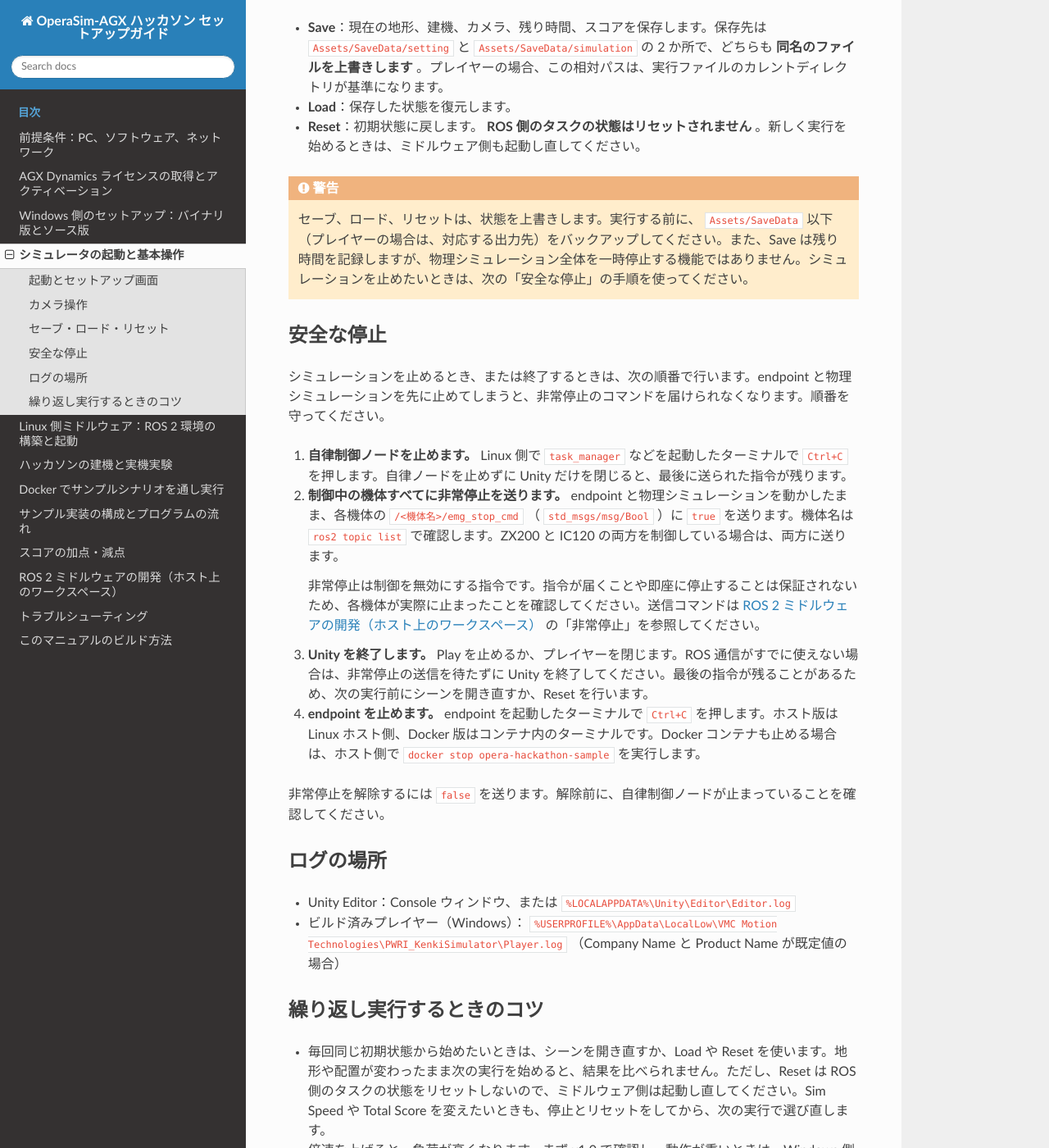
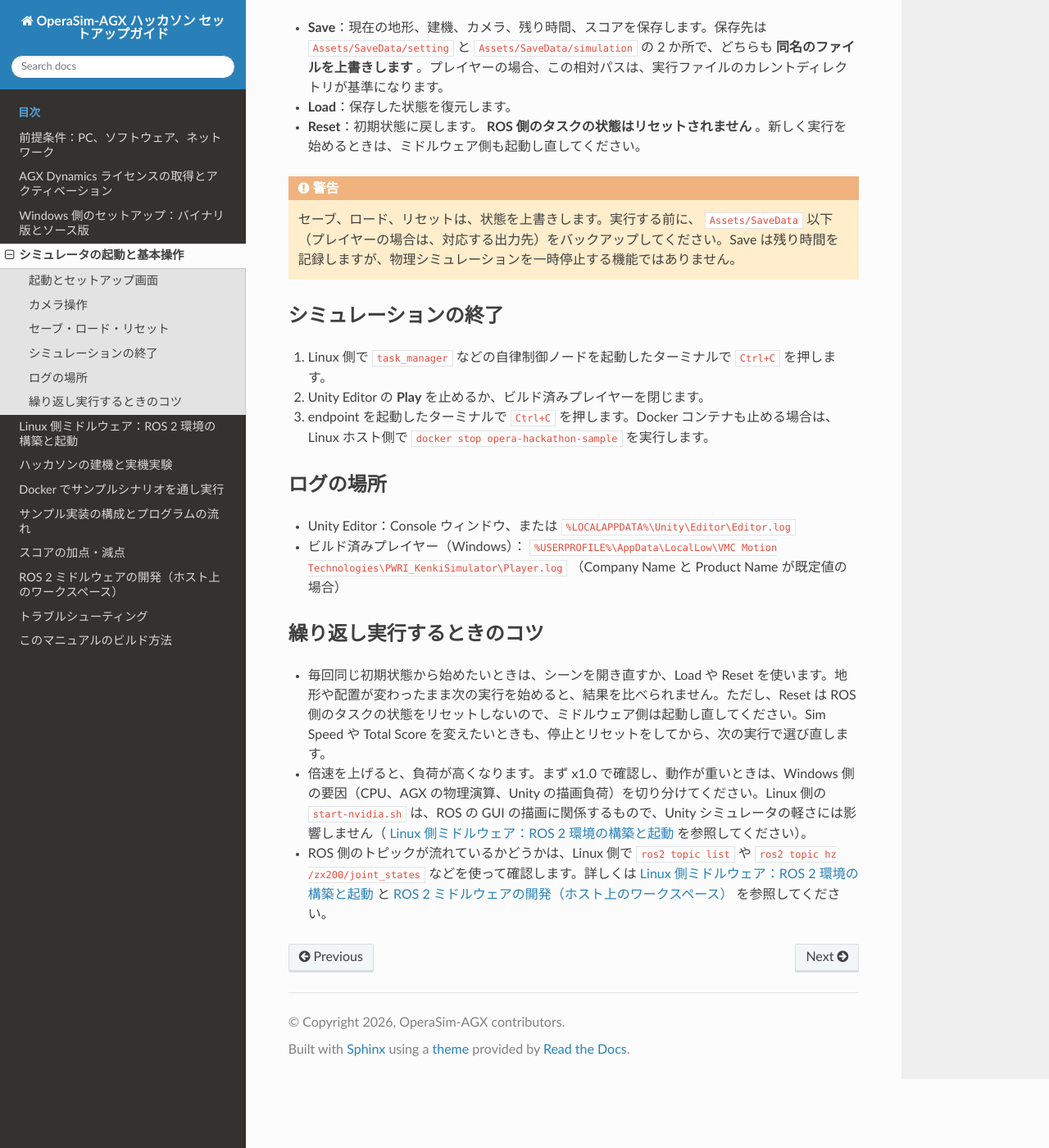
Before and after one commit to pwri-opera/OperaSim-AGX-hackathon-doc, a Sphinx documentation site: the page built from source/simulator-operation.rst, in a window 1280 px wide and 1400 px high, scrolled down 3689 px. Shown: the whole window at 82% size. Built offline with Sphinx 7.4.7 and the Read the Docs theme 3.1.0, drawn with Linux system fonts in a browser that asks for light colours.

Commit message:
docs: simplify simulator shutdown instructions
Remove emergency-stop commands and references from the simulator guide while retaining the normal shutdown and reset procedures.

```diff
--- a/source/index.rst
+++ b/source/index.rst
@@ -83,7 +83,7 @@ Windows 側のセットアップが終わったら、試したいことに合わ
    * - :doc:`windows-setup`
      - 配布バイナリを使う方法と、ソースから Unity プロジェクトをビルドする方法
    * - :doc:`simulator-operation`
-     - シミュレータの起動、カメラ操作、セーブ・ロード・リセット、安全な停止方法
+     - シミュレータの起動と終了、カメラ操作、セーブ・ロード・リセット
    * - :doc:`linux-middleware`
      - ホストへの ROS 2 の導入、ワークスペースのビルド、endpoint の起動、IP アドレスとファイアウォールの確認
    * - :doc:`machines-and-field`
@@ -95,7 +95,7 @@ Windows 側のセットアップが終わったら、試したいことに合わ
    * - :doc:`scoring`
      - シミュレータの加点・減点項目と、正式な競技ルールの確認先
    * - :doc:`development`
-     - ホスト上の ``~/opera-ws`` での ROS 2 開発、トピックの確認、非常停止、シミュレーション時計の注意点
+     - ホスト上の ``~/opera-ws`` での ROS 2 開発、トピックの確認、シミュレーション時計の注意点
    * - :doc:`troubleshooting`
      - 症状別の確認ポイントと対処
    * - :doc:`building-docs`
--- a/source/sample-run.rst
+++ b/source/sample-run.rst
@@ -204,7 +204,7 @@ Windows 側の接続とフィードバックを確認してから、起動して
 
 **8. 停止と再実行**
 
-:ref:`simulator-safe-stop` の手順で停止します。非常停止を送った場合は、全機体が実際に止まったことを確認してから Unity を終了してください。ROS 通信がすでに切れている場合は、非常停止が届くのを待たずに Unity を終了します。最後の指令が残ることがあるため、次の実行前にシーンを開き直すか Reset を行ってください。
+:ref:`simulator-safe-stop` の手順で、サンプルとシミュレータを終了します。
 
 再実行するときは、手順を最初から繰り返すだけでなく、各部分の状態をリセットしてください。
 
@@ -251,5 +251,5 @@ Windows と Linux が接続し、両機の状態が ROS 2 に届き、ZX200 の
 ------------------
 
 - **Windows から endpoint に接続できない**： :ref:`check-ros-tcp-connection` の手順で、Linux 側の待ち受け、接続先の IP アドレス、ファイアウォールを確認します。 ``ros2 topic list`` にトピックが表示されても、Windows との通信が成立したとは限りません。
-- **トピックは見えるのに、建機が動かない**：Unity 側で ``Physics Start!`` が出ているか、Sim Speed の設定、非常停止の状態（ ``/<機体名>/emg_stop_cmd`` ）を確認します。
+- **トピックは見えるのに、建機が動かない**： :ref:`sample-run-checklist` に沿って、物理シミュレーションが始まっているか、建機の状態が ROS 2 に届いているかを確認します。
 - **IC120 が動き始めない**：ZX200 の掘削・積み込みが終わるまで待ちます。掘削完了後も動かなければ、上の動作確認表で運搬開始以降を切り分けてください。
--- a/source/simulator-operation.rst
+++ b/source/simulator-operation.rst
@@ -94,24 +94,16 @@ HUD 左端の矢印で接続状態を確認できます。手動接続前は灰
 
 .. warning::
 
-   セーブ、ロード、リセットは、状態を上書きします。実行する前に、 ``Assets/SaveData`` 以下（プレイヤーの場合は、対応する出力先）をバックアップしてください。また、Save は残り時間を記録しますが、物理シミュレーション全体を一時停止する機能ではありません。シミュレーションを止めたいときは、次の「安全な停止」の手順を使ってください。
+   セーブ、ロード、リセットは、状態を上書きします。実行する前に、 ``Assets/SaveData`` 以下（プレイヤーの場合は、対応する出力先）をバックアップしてください。Save は残り時間を記録しますが、物理シミュレーションを一時停止する機能ではありません。
 
 .. _simulator-safe-stop:
 
-安全な停止
-------------
+シミュレーションの終了
+------------------------
 
-シミュレーションを止めるとき、または終了するときは、次の順番で行います。endpoint と物理シミュレーションを先に止めてしまうと、非常停止のコマンドを届けられなくなります。順番を守ってください。
-
-1. **自律制御ノードを止めます。** Linux 側で ``task_manager`` などを起動したターミナルで ``Ctrl+C`` を押します。自律ノードを止めずに Unity だけを閉じると、最後に送られた指令が残ります。
-2. **制御中の機体すべてに非常停止を送ります。** endpoint と物理シミュレーションを動かしたまま、各機体の ``/<機体名>/emg_stop_cmd`` （ ``std_msgs/msg/Bool`` ）に ``true`` を送ります。機体名は ``ros2 topic list`` で確認します。ZX200 と IC120 の両方を制御している場合は、両方に送ります。
-
-   非常停止は制御を無効にする指令です。指令が届くことや即座に停止することは保証されないため、各機体が実際に止まったことを確認してください。送信コマンドは :doc:`development` の「非常停止」を参照してください。
-
-3. **Unity を終了します。** Play を止めるか、プレイヤーを閉じます。ROS 通信がすでに使えない場合は、非常停止の送信を待たずに Unity を終了してください。最後の指令が残ることがあるため、次の実行前にシーンを開き直すか、Reset を行います。
-4. **endpoint を止めます。** endpoint を起動したターミナルで ``Ctrl+C`` を押します。ホスト版は Linux ホスト側、Docker 版はコンテナ内のターミナルです。Docker コンテナも止める場合は、ホスト側で ``docker stop opera-hackathon-sample`` を実行します。
-
-非常停止を解除するには ``false`` を送ります。解除前に、自律制御ノードが止まっていることを確認してください。
+1. Linux 側で ``task_manager`` などの自律制御ノードを起動したターミナルで ``Ctrl+C`` を押します。
+2. Unity Editor の **Play** を止めるか、ビルド済みプレイヤーを閉じます。
+3. endpoint を起動したターミナルで ``Ctrl+C`` を押します。Docker コンテナも止める場合は、Linux ホスト側で ``docker stop opera-hackathon-sample`` を実行します。
 
 ログの場所
 ------------
--- a/source/troubleshooting.rst
+++ b/source/troubleshooting.rst
@@ -80,8 +80,8 @@ ROS 接続と環境
      - Unity のログ（またはプレイヤーの ``Player.log`` ）に ``Physics Start!`` があるか（ ``ActionMode=3`` になっているか）。Start Simulation を押したか。Sim Speed の設定
      - Start Simulation を押し直します。 ``Physics Start!`` が出ていなければ、物理シミュレーションが始まっていないので、シーンの状態を確認します。
    * - 建機は動くが、指令に反応しない
-     - ``/<機体名>/emg_stop_cmd`` に ``true`` が残っていないか
-     - ``ros2 topic pub -1 /<機体名>/emg_stop_cmd std_msgs/msg/Bool "{data: false}"`` で解除できます。ただし、解除したり自律制御を再開したりする前に、指令を publish するノードがすべて止まっていることを確認してください。自律ノードが動いたまま解除すると、指令が再開してしまいます。
+     - 指令トピックの名前とメッセージ型が Unity の機体設定と一致しているか
+     - :doc:`development` の「トピックとメッセージの確認」と「開発するときの注意点」を参照し、実際のトピック名と制御モードを確認してください。
    * - ``Queue full!`` が頻繁に出る
      - 送信キューが詰まっている（既知の問題です。パブリッシャには ``extendSendQueue`` の切り替えが用意されています）
      - フィードバックの遅れや、指令が届かない現象として現れることがあります。Sim Speed を x1.0 に戻し、endpoint 側の負荷とメッセージのエラーを確認してください。Unity の ``Player.log`` または ``Editor.log`` と、endpoint のログを記録して、運営または開発者に相談してください。頻度や影響は環境によって異なるため、一律の対処法は示せません。
```
Also changed, not shown: source/development.rst (+1 -18 lines).
